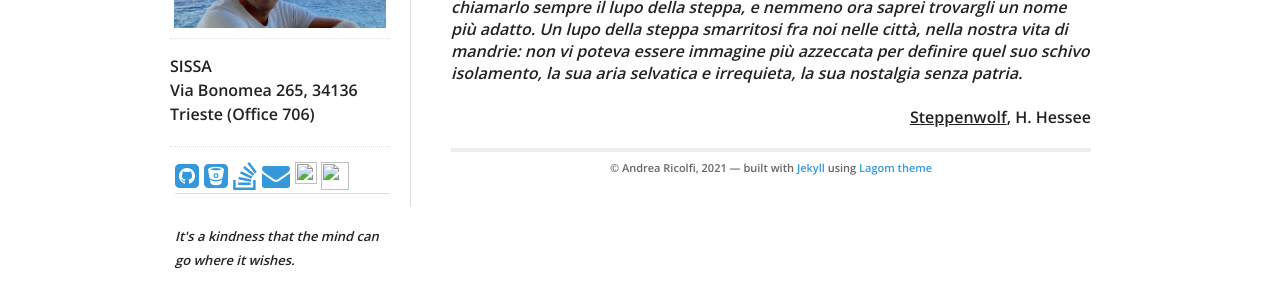
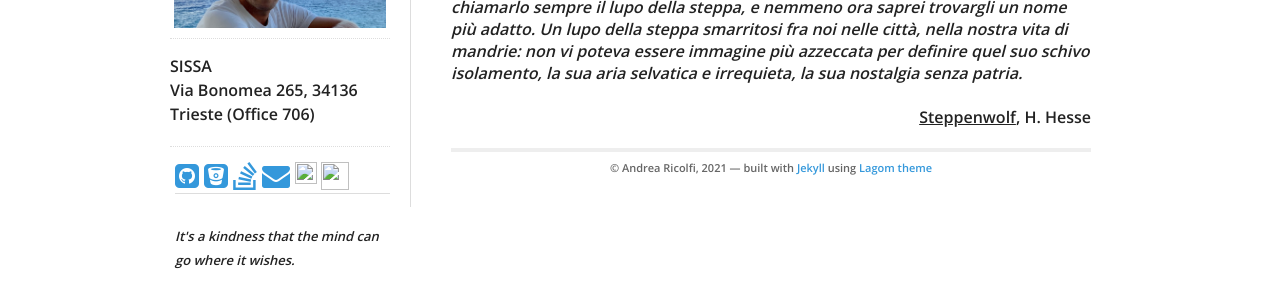
Before and after one commit to atricolfi/atricolfi.github.io, a Jekyll site: the page built from THINGSILIKE/kowalski.html, in a window 1280 px wide. Shown: the part 225-525 px from the top of the page. Built offline with Jekyll 4.4.1, drawn with Linux system fonts in a browser that asks for light colours.

Commit message:
Update kowalski.html

```diff
--- a/THINGSILIKE/kowalski.html
+++ b/THINGSILIKE/kowalski.html
@@ -7,7 +7,7 @@
   <h3><i class="fa fa-bookmark"></i> A. Kowalski's <u>Lone Wolf</u></h3>
 </div>
 
-<img src="atricolfi.github.io/THINGSILIKE/kowalski.jpg" width="60%">
+<img src="THINGSILIKE/kowalski.jpg" width="60%">
 
 
 <hr>
@@ -20,4 +20,4 @@
   la sua aria selvatica e irrequieta, la sua nostalgia senza patria.</em> <br><br>
 
 
-<p align="right"/> <u>Steppenwolf</u>, H. Hessee
+<p align="right"/> <u>Steppenwolf</u>, H. Hesse
```
